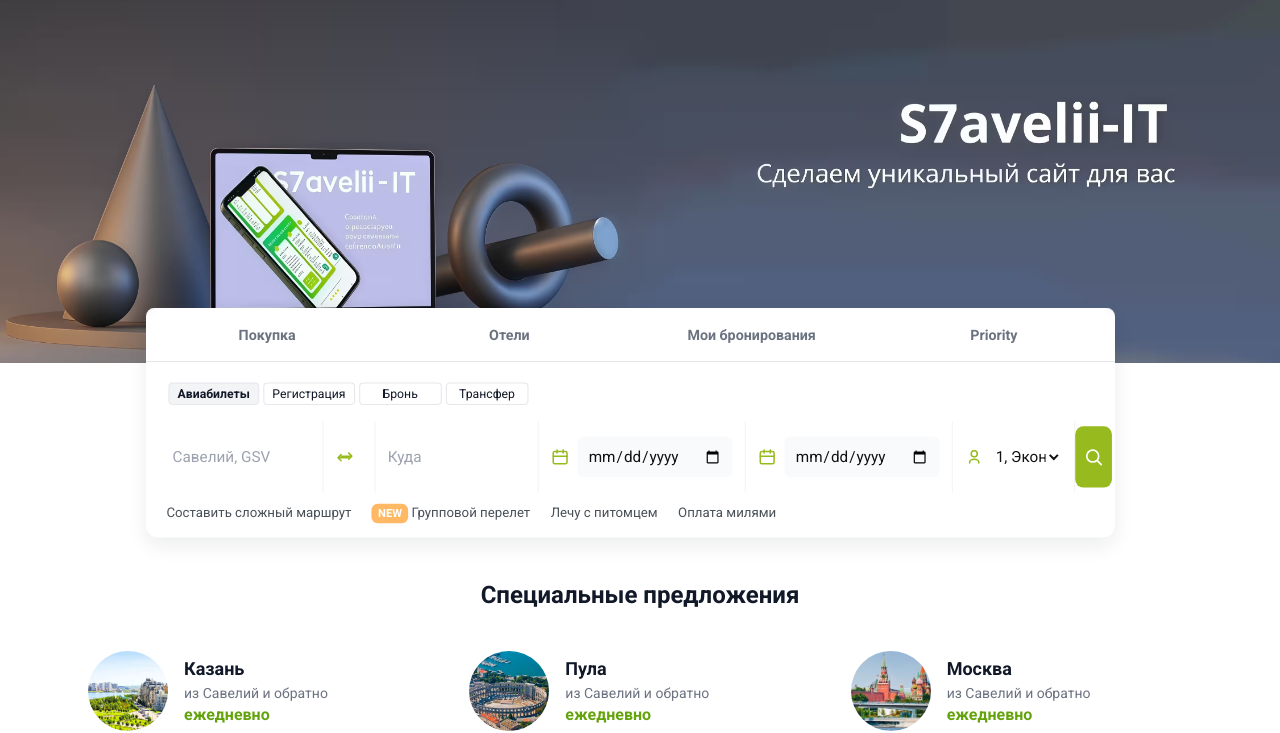
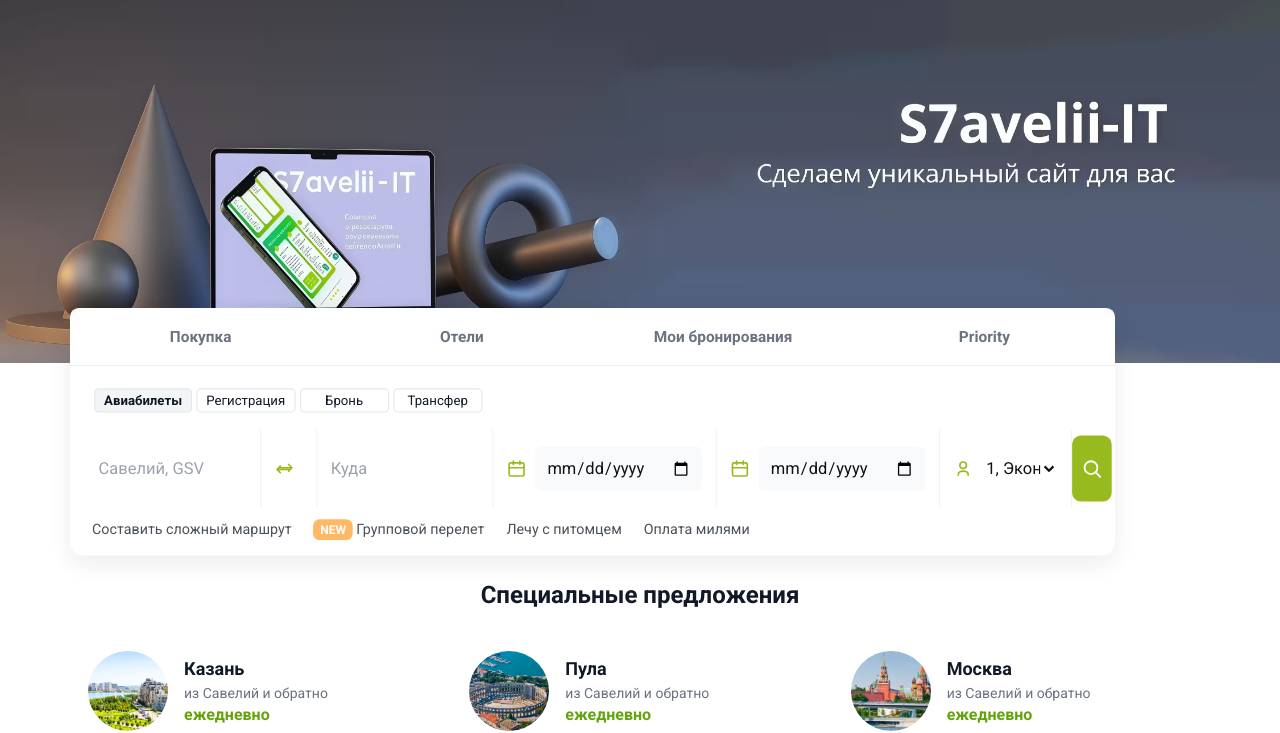
Before and after one commit to s7avelii-airlines/S7avelii-Airlines, a website: page public/index.html in a window 1280 px wide. Shown: the part 97-830 px from the top of the page. Drawn offline with nearby package versions, Linux system fonts and the light colour scheme.

Commit message:
index.html

```diff
--- a/public/index.html
+++ b/public/index.html
@@ -378,7 +378,7 @@ document.addEventListener("DOMContentLoaded", () => {
     box-shadow: 0 8px 20px rgba(15, 20, 25, 0.08);
     padding: 14px;
     z-index: 50;
-    transform: scale(1.02) translateX(-50.0%); /* масштабируем и сдвигаем чуть влево */
+    transform: scale(1.1) translateX(-50.0%); /* масштабируем и сдвигаем чуть влево */
   transform-origin: top center;
   }
   .top-overlay {
```
